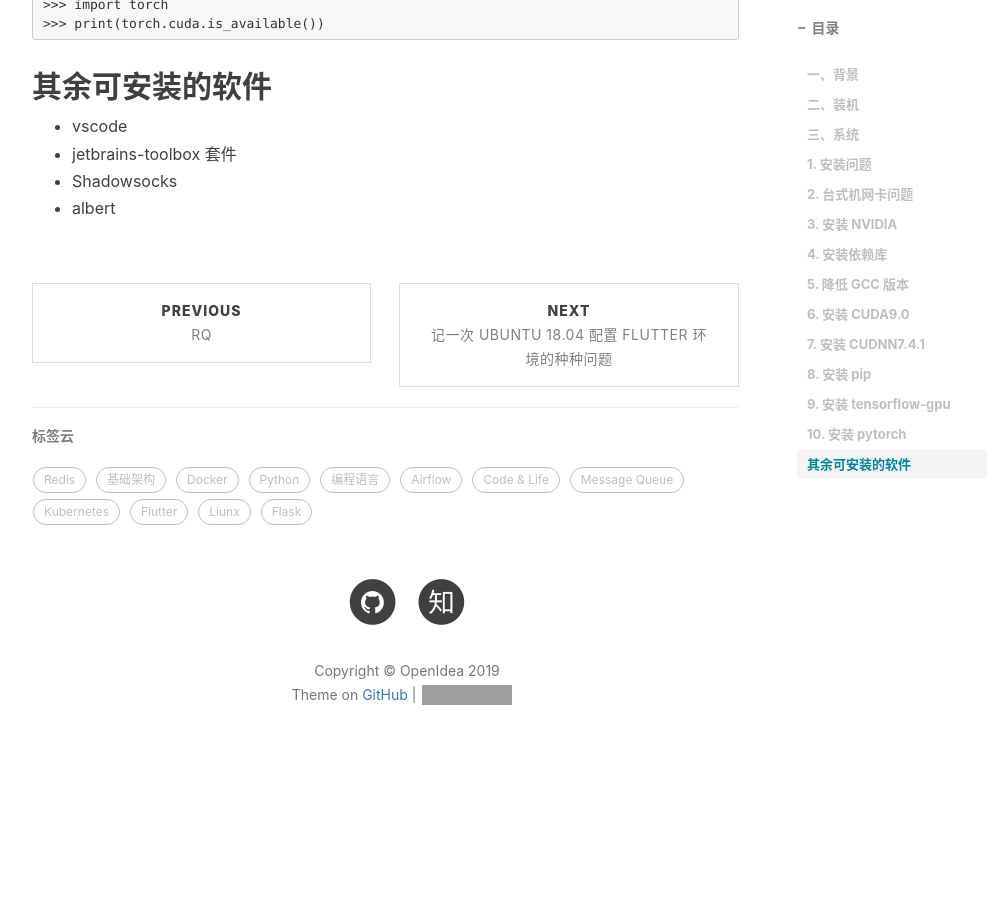
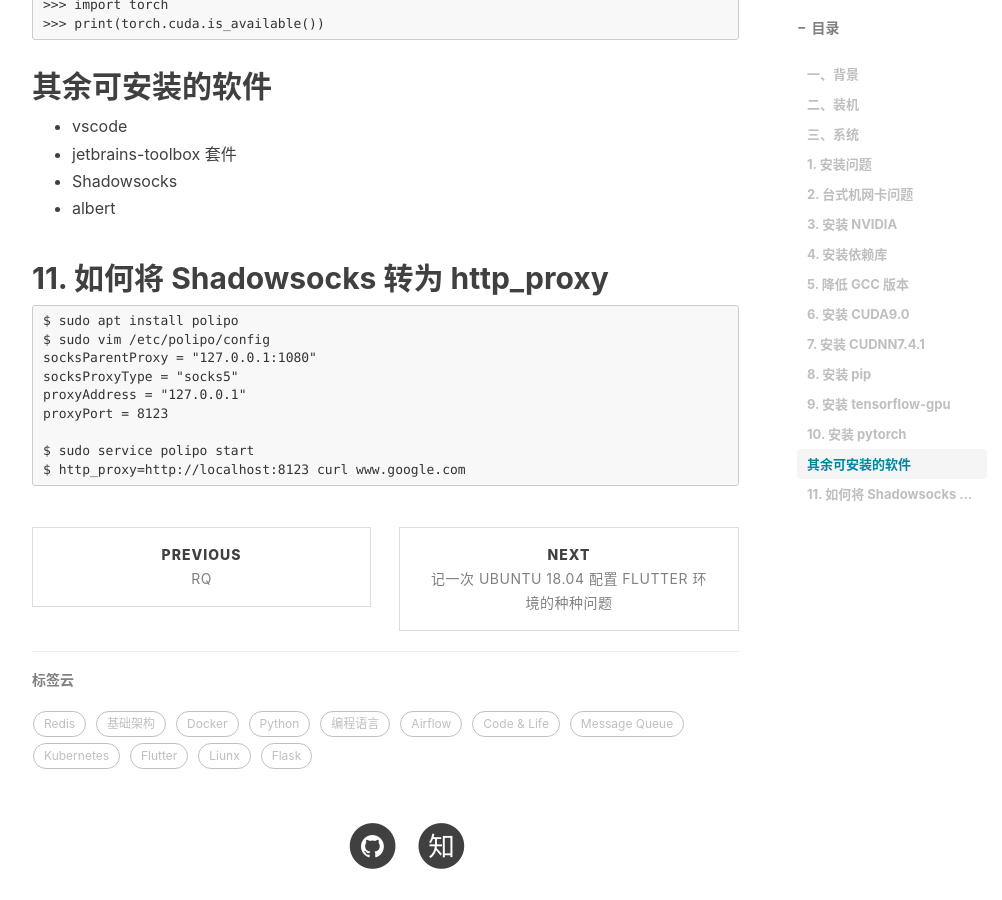
Before and after one commit to zyt312074545/zyt312074545.github.io, a Jekyll site: the page built from _posts/2019-06-05-computer.md, in a window 1280 px wide and 900 px high, scrolled down 6011 px. Shown: the whole window, without its empty margins (233-1235 px from the left). Built offline with Jekyll 4.4.1, drawn with Linux system fonts in a browser that asks for light colours; nearby versions of some CDN libraries; comment, search, counter and statistics services are not loaded; before the commit the page ends 6810 px from its top, so only the background shows below that; grey boxes are pictures that could not be loaded.

Commit message:
update computer post add network

````diff
--- a/_posts/2019-06-05-computer.md
+++ b/_posts/2019-06-05-computer.md
@@ -264,3 +264,17 @@ $ python3
 - jetbrains-toolbox 套件
 - Shadowsocks
 - albert
+
+## 11. 如何将 Shadowsocks 转为 http_proxy
+
+```
+$ sudo apt install polipo
+$ sudo vim /etc/polipo/config
+socksParentProxy = "127.0.0.1:1080"
+socksProxyType = "socks5"
+proxyAddress = "127.0.0.1"
+proxyPort = 8123
+
+$ sudo service polipo start
+$ http_proxy=http://localhost:8123 curl www.google.com
+```
````
